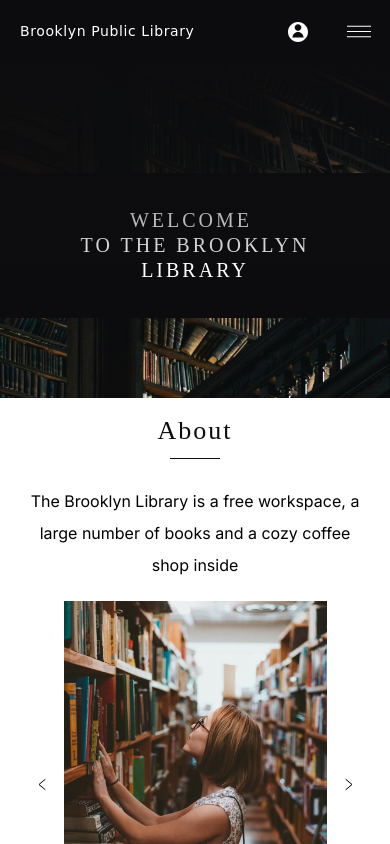
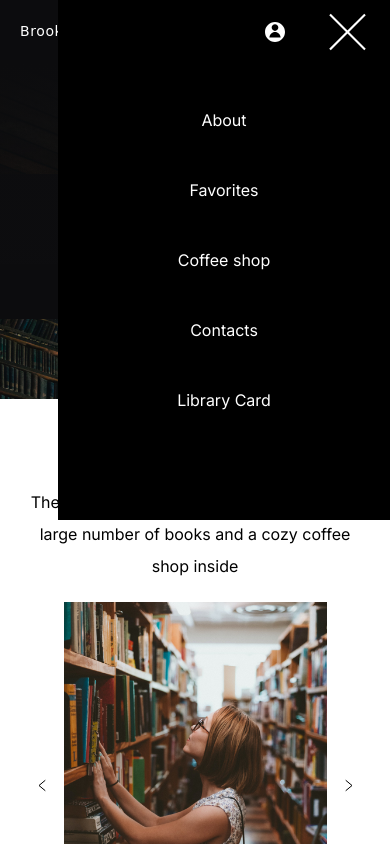
Before and after one commit to Yuliya-Karuk/RS-School-2023Q2-Stage0, a plain HTML site: page library/index.html in a window 390 px wide. Both pictures are taken after a click on the button 359 px from the left and 31 px from the top of the page. Shown: the top 844 px of the page. Drawn offline with Linux system fonts and the light colour scheme; a web font is replaced by a local one.

Commit message:
feat: impliment burger menu on 768px

```diff
--- a/library/css/style.css
+++ b/library/css/style.css
@@ -154,6 +154,23 @@ img {
 
 /* HEADER */
 
+.overlay {
+    position: fixed;
+    top: 0;
+    left: 0;
+    width: 100%;
+    height: 100%;
+    background: transparent;
+    z-index: 10;
+    visibility: hidden;
+    display: none;
+}
+
+.overlay-active {
+    display: block;
+    visibility: visible;
+}
+
 .header {
     padding: 20px;
 
@@ -198,14 +215,75 @@ img {
 }
 
 .header-login {
+    position: relative;
+    z-index: 20;
+
     display: block;
 
     font-size: 0;
     border-radius: 50%;
 }
 
-.header-burger {
+/* BURGER */
+
+.burger-button {
+    position: relative;
+    z-index: 20;
+
+    width: 45px;
+    height: 24px;
+
     display: none;
+    align-items: center;
+    padding: 0;
+
+    border: none;
+    background-color: transparent;
+
+    cursor: pointer;
+    transition-duration: 0.8s;
+}
+
+.burger-line {
+    width: 100%;
+    height: 2px;
+
+    background-color: var(--basic-white);
+
+    transition-duration: 0.1s;
+}
+
+.burger-line::before,
+.burger-line::after {
+    content: "";
+    position: absolute;
+    top: 0;
+    left: 0;
+
+    width: 100%;
+    height: 2px;
+    background-color: var(--basic-white);
+
+    transition-duration: 0.8s;
+}
+
+.burger-line::after {
+    top: unset;
+    bottom: 0;
+}
+
+.burger-button-active .burger-line {
+    background-color: transparent;
+}
+
+.burger-button-active .burger-line::before {
+    top: unset;
+    transform: rotate(45deg);
+}
+
+.burger-button-active .burger-line::after {
+    bottom: unset;
+    transform: rotate(-45deg);
 }
 
 /* WELCOME */
@@ -972,19 +1050,40 @@ img {
 
 @media screen and (max-width: 1024px) {
 
-    .header-burger {
-        display: block;
-        padding: 0;
-
-        border: none;
-        background-color: transparent;
-
-        cursor: pointer;
-        transition-duration: 0.8s;
+    .burger-button {
+        display: flex;
     }
 
     .header-nav {
-        display: none;
+        position: absolute;
+        top: 0;
+        right: 0;
+        z-index: 20;
+
+        width: 332px;
+        padding: 100px 106px;
+
+        display: flex;
+        align-items: center;
+        justify-content: center;
+        background: var(--basic-black);
+
+        cursor: pointer;
+        transform: translateX(100%);
+        transition: 0.8s ease-in-out;
+    }
+
+    .header-nav-active {
+        transform: translateX(0%);
+    }
+
+    .nav-list {
+        flex-direction: column;
+        margin-right: 0;
+    }
+
+    .nav-link {
+        text-align: center;
     }
 
     .welcome {
@@ -1025,7 +1124,6 @@ img {
     .rs-link {
         margin-left: -44px;
     }
-
 }
 
 @media screen and (max-width: 767px) {
--- a/library/index.html
+++ b/library/index.html
@@ -12,6 +12,7 @@
 </head>
 <body>
     <div class="page">
+        <div class="overlay"></div>
         <header class="header">
             <h1 class="header-title">Brooklyn Public Library</h1>
             <div class="menu">
@@ -41,12 +42,8 @@
                             fill="white" />
                     </svg>
                 </a>
-                <button class="link header-burger" type="button">
-                    <svg class="burger-svg" xmlns="http://www.w3.org/2000/svg" width="45" height="22" viewBox="0 0 45 22" fill="none">
-                        <line y1="1" x2="45" y2="1" stroke="white" stroke-width="2" />
-                        <line y1="11" x2="45" y2="11" stroke="white" stroke-width="2" />
-                        <line y1="21" x2="45" y2="21" stroke="white" stroke-width="2" />
-                    </svg>
+                <button class="link burger-button" type="button">
+                    <span class="burger-line"></span>
                 </button>
             </div>
         </header>
@@ -483,6 +480,7 @@
             </div>
         </footer>
     </div>
+    <script src="js/script.js"></script>
     <script src="js/index.js"></script>
 </body>
 </html>
--- /dev/null
+++ b/library/js/script.js
@@ -0,0 +1,46 @@
+/* BURGER MENU */
+const activeClasses = {
+    burgerMenu: "header-nav-active",
+    burgerButton: "burger-button-active",
+    overlay: "overlay-active",
+}
+
+class Burger {
+    constructor() {
+        this.burgerButton = document.querySelector(".burger-button"); // кнопка бургер меню
+        this.burgerMenu = document.querySelector(".header-nav"); // меню навигации
+        this.menuLinks = document.querySelectorAll(".nav-link"); // ссылки в меню
+        this.overlay = document.querySelector(".overlay"); // прозрачный слой под бургер-меню
+        this.bindListeners();
+    }
+
+    toggleBurgerMenu() {
+        this.burgerMenu.classList.toggle(activeClasses.burgerMenu);
+        this.burgerButton.classList.toggle(activeClasses.burgerButton);
+        this.overlay.classList.toggle(activeClasses.overlay);
+    }
+
+    bindListeners() {
+        const context = this;
+
+        /* показать/скрыть бургер меню при клике мышкой на кнопку */
+        this.burgerButton.addEventListener("click", () => context.toggleBurgerMenu());
+
+        /* закрыть окно при нажатии на эск*/
+        window.addEventListener("keydown", function(evt) {
+            if (evt.keyCode === 27) {
+                context.toggleBurgerMenu();
+            }
+        });
+
+        /* закрыть бургер-меню при нажатии на вне меню */
+        this.overlay.addEventListener("click", () => context.toggleBurgerMenu());
+
+        /* закрыть бургер-меню при нажатии на ссылку */
+        for (let i = 0; i < this.menuLinks.length; i++) {
+            this.menuLinks[i].addEventListener("click", () => context.toggleBurgerMenu());
+        }
+    }
+}
+
+const newBurger = new Burger();
```
